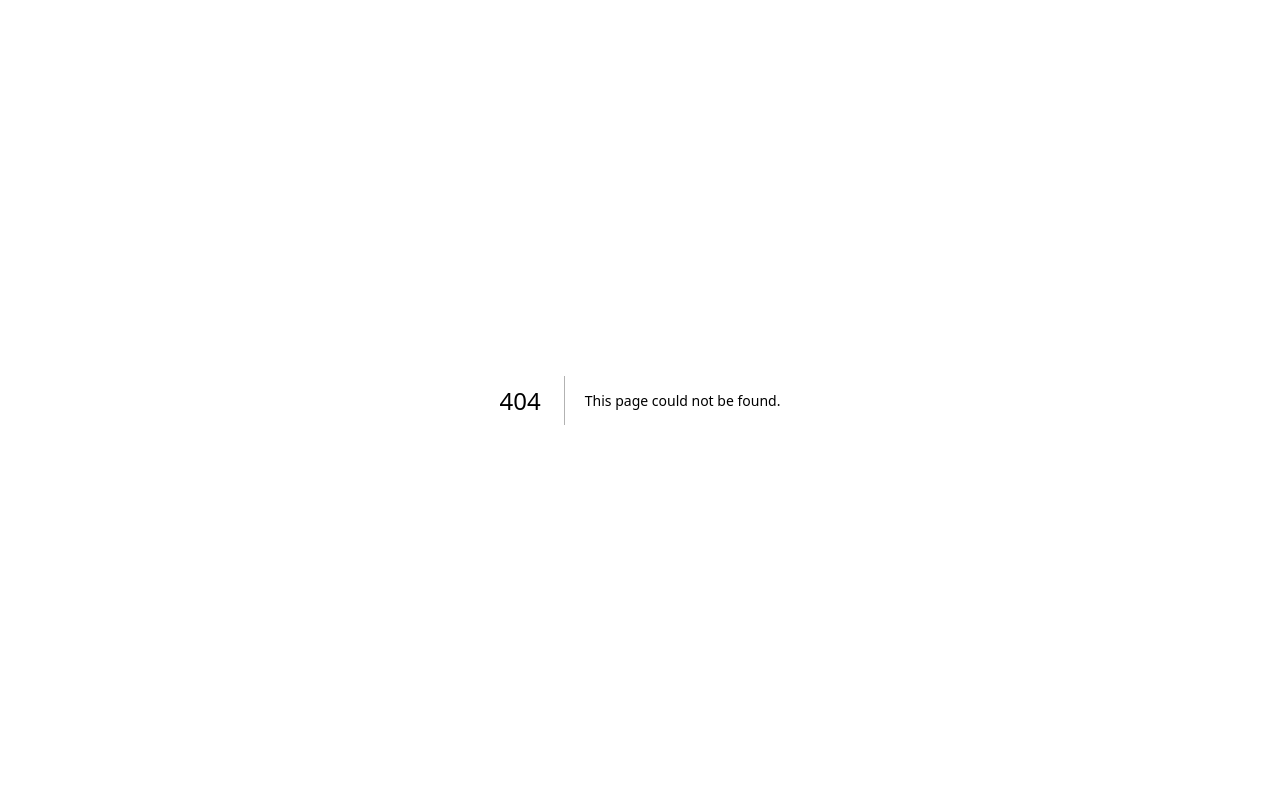
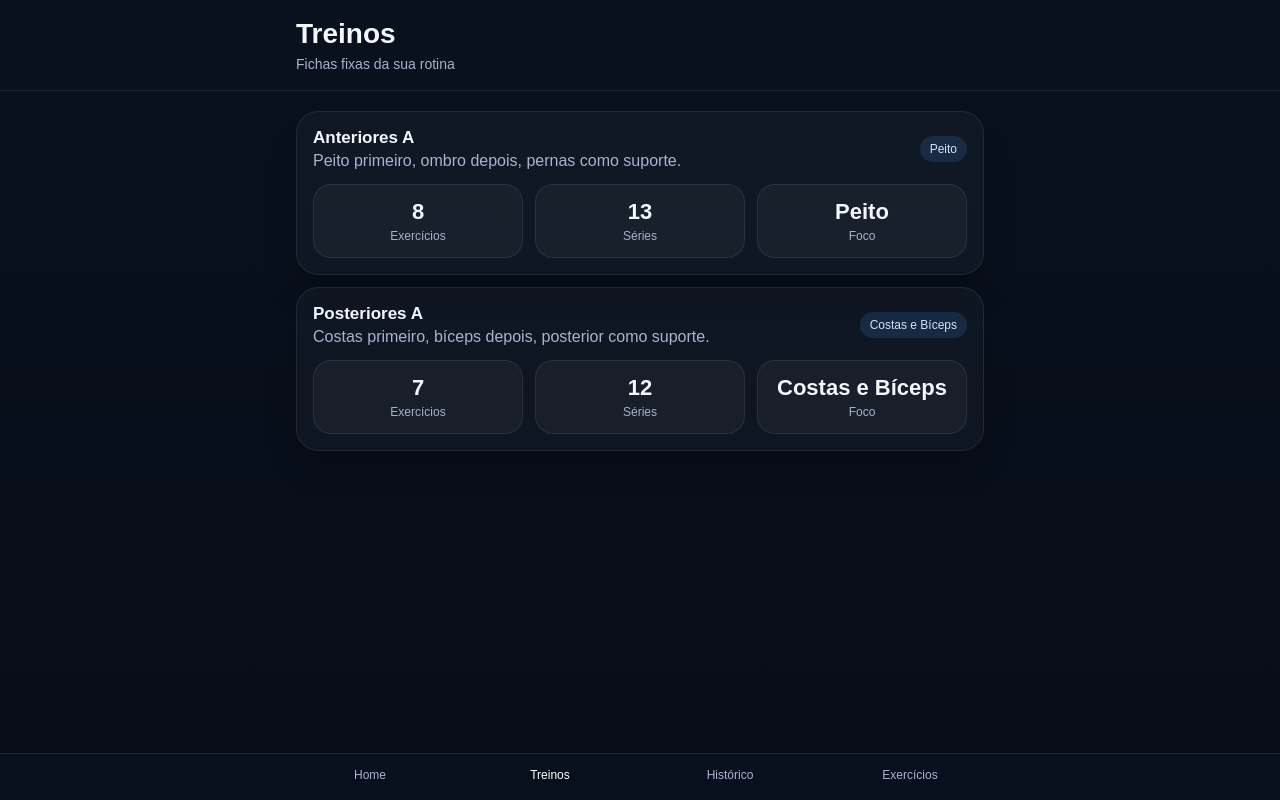
Before and after one commit to MarceloSalada/LowVolume-, a Next.js app: page /treinos in a window 1280 px wide. Before the commit this address had no page. Built offline with nearby package versions, Linux system fonts and the light colour scheme.

Commit message:
Add workouts page

```diff
--- /dev/null
+++ b/app/treinos/page.tsx
@@ -0,0 +1,56 @@
+import Link from "next/link";
+import { BottomNav } from "@/components/workout/bottom-nav";
+import { workoutPlans } from "@/lib/data/workout-plans";
+import { getWorkoutExerciseCount, getWorkoutTotalSets } from "@/lib/utils/workout";
+
+export default function WorkoutsPage() {
+  return (
+    <div className="page-shell">
+      <header className="topbar">
+        <div className="topbar-inner">
+          <div>
+            <h1 className="title">Treinos</h1>
+            <p className="subtitle">Fichas fixas da sua rotina</p>
+          </div>
+        </div>
+      </header>
+
+      <main className="container">
+        <div className="list">
+          {workoutPlans.map((plan) => (
+            <Link key={plan.id} href={`/treinos/${plan.id}`} className="card">
+              <div className="row">
+                <div>
+                  <h3 className="exercise-name" style={{ marginBottom: 4 }}>
+                    {plan.name}
+                  </h3>
+                  <p className="muted" style={{ margin: 0 }}>
+                    {plan.description}
+                  </p>
+                </div>
+                <span className="badge">{plan.focus}</span>
+              </div>
+
+              <div className="kpi-grid">
+                <div className="kpi">
+                  <span className="kpi-value">{getWorkoutExerciseCount(plan)}</span>
+                  <span className="kpi-label">Exercícios</span>
+                </div>
+                <div className="kpi">
+                  <span className="kpi-value">{getWorkoutTotalSets(plan)}</span>
+                  <span className="kpi-label">Séries</span>
+                </div>
+                <div className="kpi">
+                  <span className="kpi-value">{plan.focus}</span>
+                  <span className="kpi-label">Foco</span>
+                </div>
+              </div>
+            </Link>
+          ))}
+        </div>
+      </main>
+
+      <BottomNav />
+    </div>
+  );
+}
```
